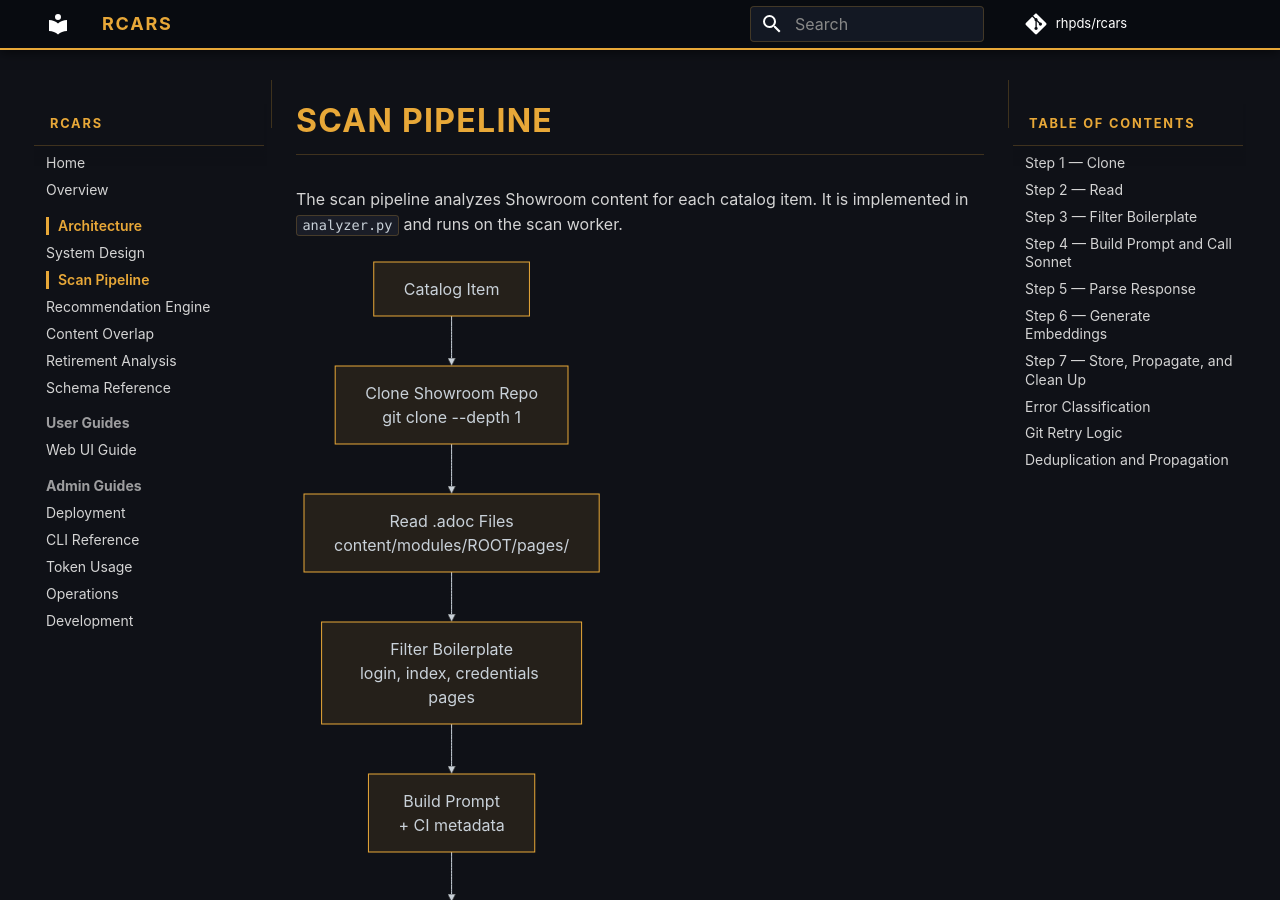
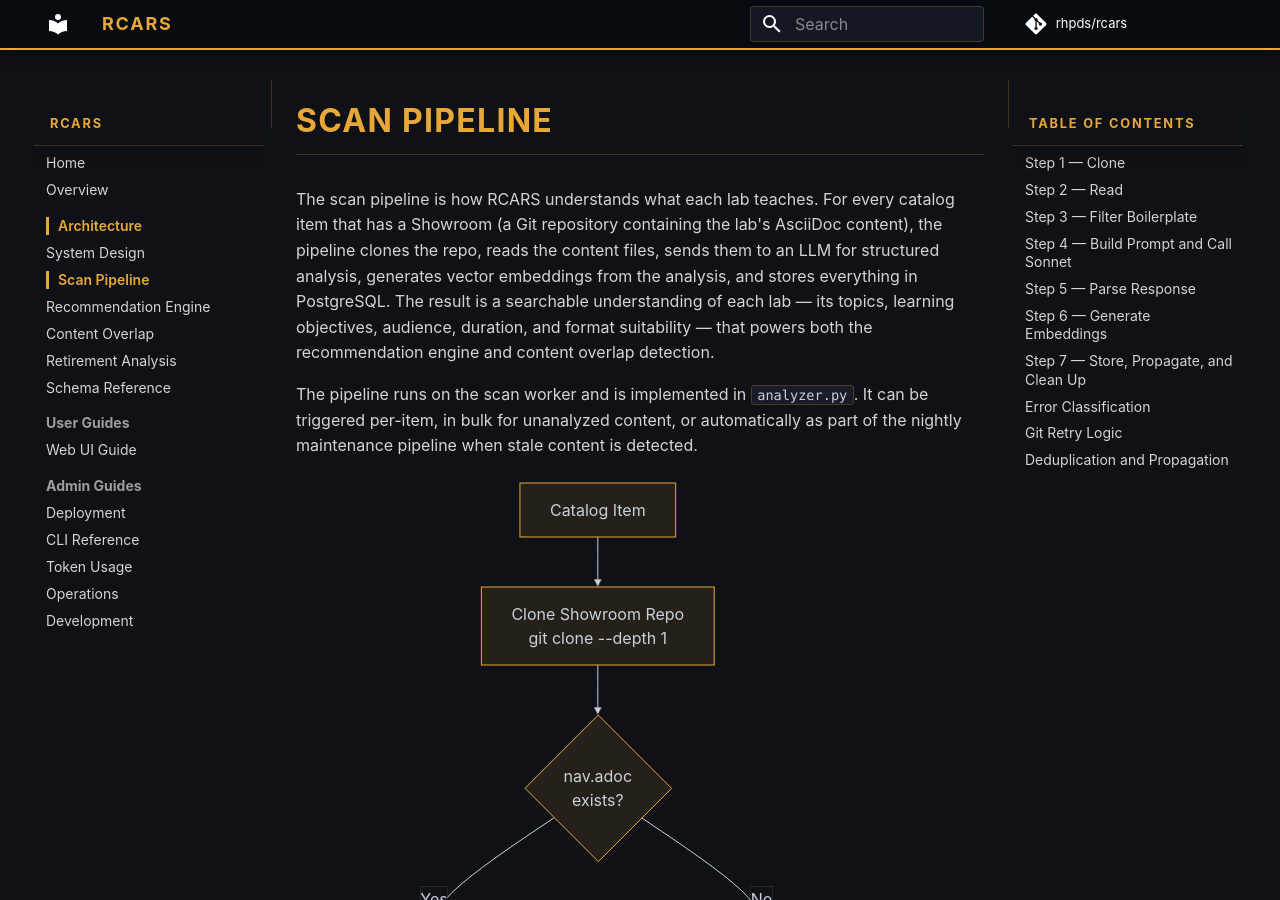
Before and after one commit to rhpds/rcars, an MkDocs documentation site: the page built from docs/architecture/scan-pipeline.md, in a window 1280 px wide and 900 px high. Built offline with MkDocs 1.6.1 and Material for MkDocs 9.7.7, drawn with Linux system fonts in a browser that asks for light colours; comment, search, counter and statistics services are not loaded.

Commit message:
docs: Add introductions to architecture pages, fix scan diagram
Scan pipeline: added overview paragraph explaining what the
pipeline does and when it runs. Fixed Mermaid diagram to show
nav.adoc filtering step (pages not in nav.adoc are excluded).

Recommendation engine: added intro explaining its role as the
Advisor's core and its relationship to the scan pipeline.

Content overlap: added intro explaining the problem it solves
and its relationship to scan pipeline embeddings.

Co-Authored-By: Claude Opus 4.6 (1M context) <noreply@anthropic.com>

````diff
--- a/docs/architecture/scan-pipeline.md
+++ b/docs/architecture/scan-pipeline.md
@@ -5,13 +5,18 @@ description: How RCARS analyzes Showroom content — cloning, filtering, LLM ana
 
 # Scan Pipeline
 
-The scan pipeline analyzes Showroom content for each catalog item. It is implemented in `analyzer.py` and runs on the scan worker.
+The scan pipeline is how RCARS understands what each lab teaches. For every catalog item that has a Showroom (a Git repository containing the lab's AsciiDoc content), the pipeline clones the repo, reads the content files, sends them to an LLM for structured analysis, generates vector embeddings from the analysis, and stores everything in PostgreSQL. The result is a searchable understanding of each lab — its topics, learning objectives, audience, duration, and format suitability — that powers both the recommendation engine and content overlap detection.
+
+The pipeline runs on the scan worker and is implemented in `analyzer.py`. It can be triggered per-item, in bulk for unanalyzed content, or automatically as part of the nightly maintenance pipeline when stale content is detected.
 
 ```mermaid
 flowchart TD
     Start[Catalog Item] --> Clone[Clone Showroom Repo<br/>git clone --depth 1]
-    Clone --> Read[Read .adoc Files<br/>content/modules/ROOT/pages/]
-    Read --> Filter[Filter Boilerplate<br/>login, index, credentials pages]
+    Clone --> Nav{nav.adoc<br/>exists?}
+    Nav -->|Yes| NavFilter[Parse nav.adoc<br/>Keep only referenced pages]
+    Nav -->|No| ReadAll[Read all .adoc files<br/>from content/modules/ROOT/pages/]
+    NavFilter --> Filter[Filter Boilerplate<br/>login, index, credentials pages]
+    ReadAll --> Filter
     Filter --> Prompt[Build Prompt<br/>+ CI metadata]
     Prompt --> LLM[Call Claude Sonnet<br/>max_tokens=8192, temp=0]
     LLM --> Parse[Parse JSON Response]
````
Also changed, not shown: docs/architecture/content-overlap.md (+3 -1 lines), docs/architecture/recommendation-engine.md (+3 -1 lines).
